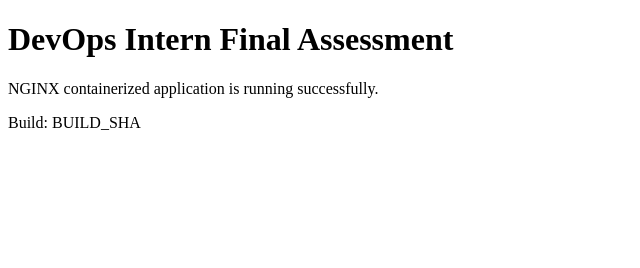
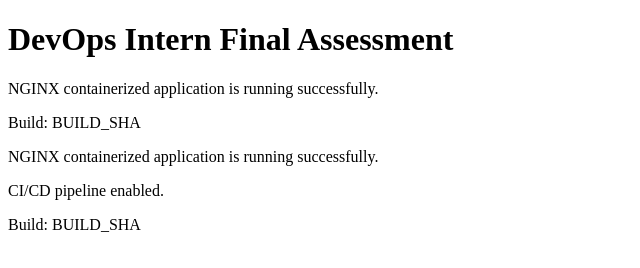
Before and after one commit to Trusha-Manwar/devops-intern-final, a plain HTML site: page app/index.html in a window 1280 px wide. Shown: the whole page, without its empty margins (0-640 px from the left). Drawn offline with Linux system fonts and the light colour scheme.

Commit message:
Add CI/CD pipeline status message to index.html
Added a message indicating that the CI/CD pipeline is enabled.

```diff
--- a/app/index.html
+++ b/app/index.html
@@ -11,3 +11,6 @@
     <p>Build: <span id="build-sha">BUILD_SHA</span></p>
 </body>
 </html>
+<p>NGINX containerized application is running successfully.</p>
+<p>CI/CD pipeline enabled.</p>
+<p>Build: <span id="build-sha">BUILD_SHA</span></p>
```
